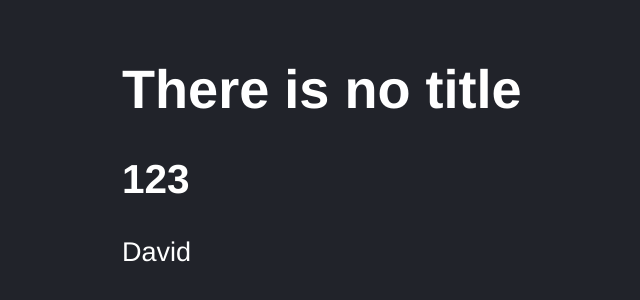
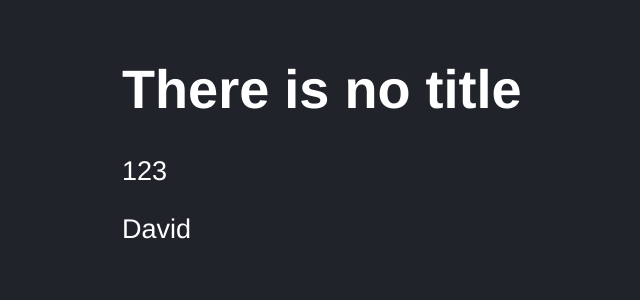
Before and after one commit to Davidcastel26/HooksReact, a React (Vite) app in the folder counterVite/: page / in a window 1280 px wide. Shown: the part 126-426 px from the top of the page, without its empty margins (26-666 px from the left). Built offline with nearby package versions, Linux system fonts and the light colour scheme.

Commit message:
Update FirstApp.jsx

```diff
--- a/counterVite/src/FirstApp.jsx
+++ b/counterVite/src/FirstApp.jsx
@@ -27,7 +27,7 @@ export const FirstApp = ({
     <>
       <h1>{title}</h1>
       {/* <h1> { something(1,2) } </h1> */}
-      <h2>{ subTitle }</h2>
+      <p>{ subTitle }</p>
       {/* <p>Soy un subtitulo</p> */}
       <p>{ name }</p>
     </>
```
